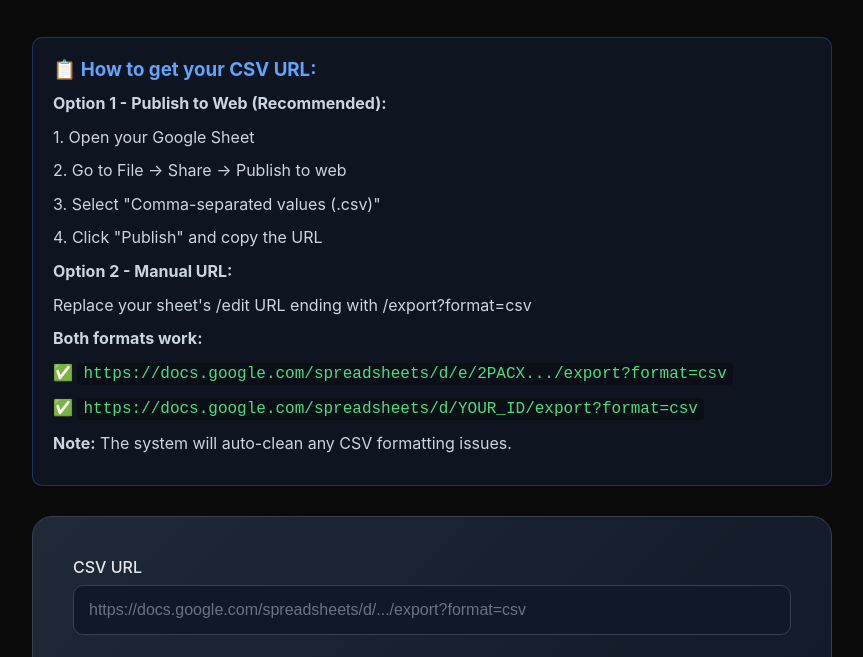
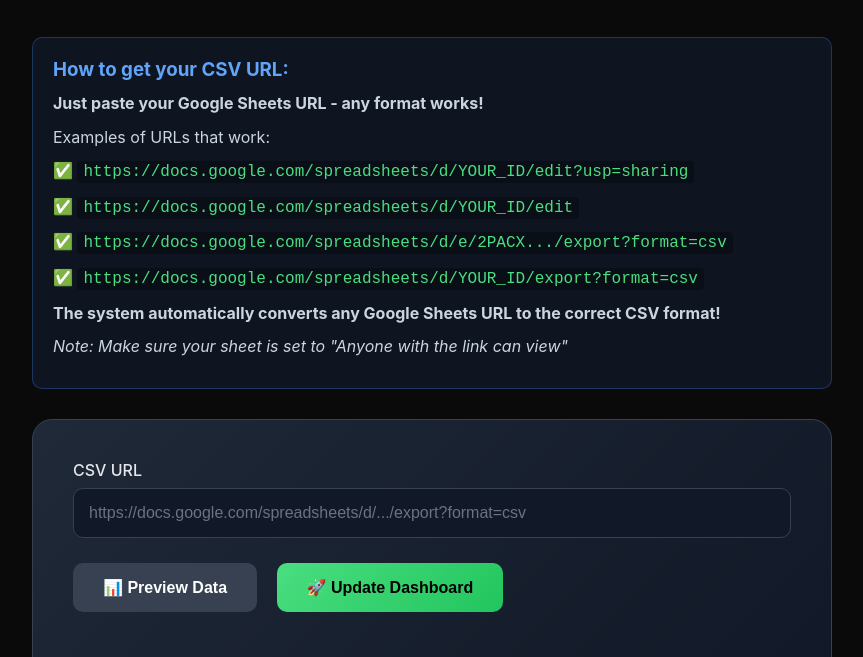
Before and after one commit to Xgrows-Marketing/Googleinsights, a plain HTML site: page uploaddata.html in a window 1280 px wide. Shown: the part 103-760 px from the top of the page, without its empty margins (208-1071 px from the left). Drawn offline with nearby package versions, Linux system fonts and the light colour scheme.

Commit message:
Update uploaddata.html

```diff
--- a/uploaddata.html
+++ b/uploaddata.html
@@ -282,18 +282,15 @@
         </div>
 
         <div class="instructions">
-            <h3>📋 How to get your CSV URL:</h3>
-            <p><strong>Option 1 - Publish to Web (Recommended):</strong></p>
-            <p>1. Open your Google Sheet</p>
-            <p>2. Go to File → Share → Publish to web</p>
-            <p>3. Select "Comma-separated values (.csv)"</p>
-            <p>4. Click "Publish" and copy the URL</p>
-            <p><strong>Option 2 - Manual URL:</strong></p>
-            <p>Replace your sheet's /edit URL ending with /export?format=csv</p>
-            <p><strong>Both formats work:</strong></p>
+            <h3>How to get your CSV URL:</h3>
+            <p><strong>Just paste your Google Sheets URL - any format works!</strong></p>
+            <p>Examples of URLs that work:</p>
+            <p>✅ <code>https://docs.google.com/spreadsheets/d/YOUR_ID/edit?usp=sharing</code></p>
+            <p>✅ <code>https://docs.google.com/spreadsheets/d/YOUR_ID/edit</code></p>
             <p>✅ <code>https://docs.google.com/spreadsheets/d/e/2PACX.../export?format=csv</code></p>
             <p>✅ <code>https://docs.google.com/spreadsheets/d/YOUR_ID/export?format=csv</code></p>
-            <p><strong>Note:</strong> The system will auto-clean any CSV formatting issues.</p>
+            <p><strong>The system automatically converts any Google Sheets URL to the correct CSV format!</strong></p>
+            <p><em>Note: Make sure your sheet is set to "Anyone with the link can view"</em></p>
         </div>
 
         <div class="upload-card">
```
